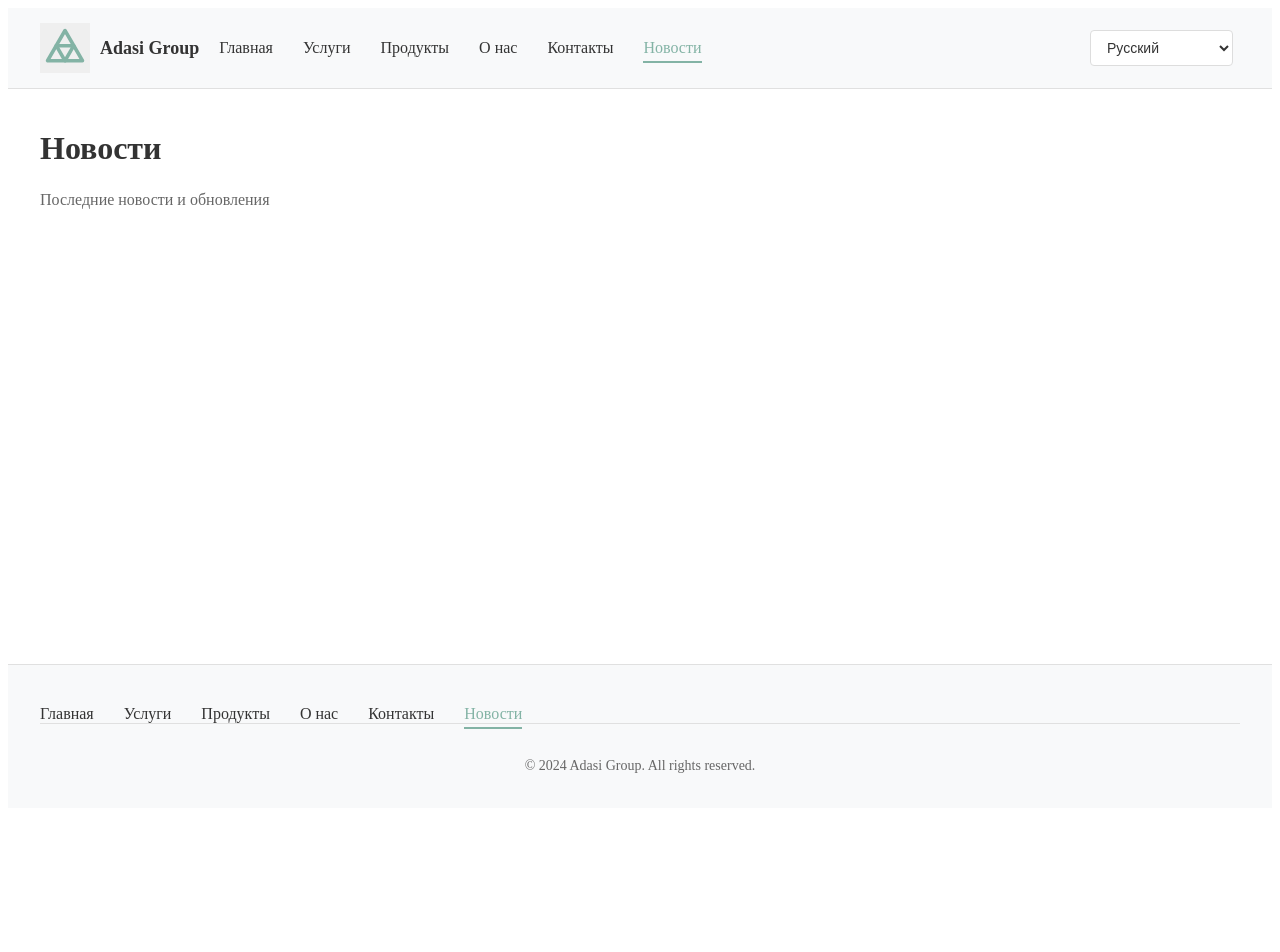
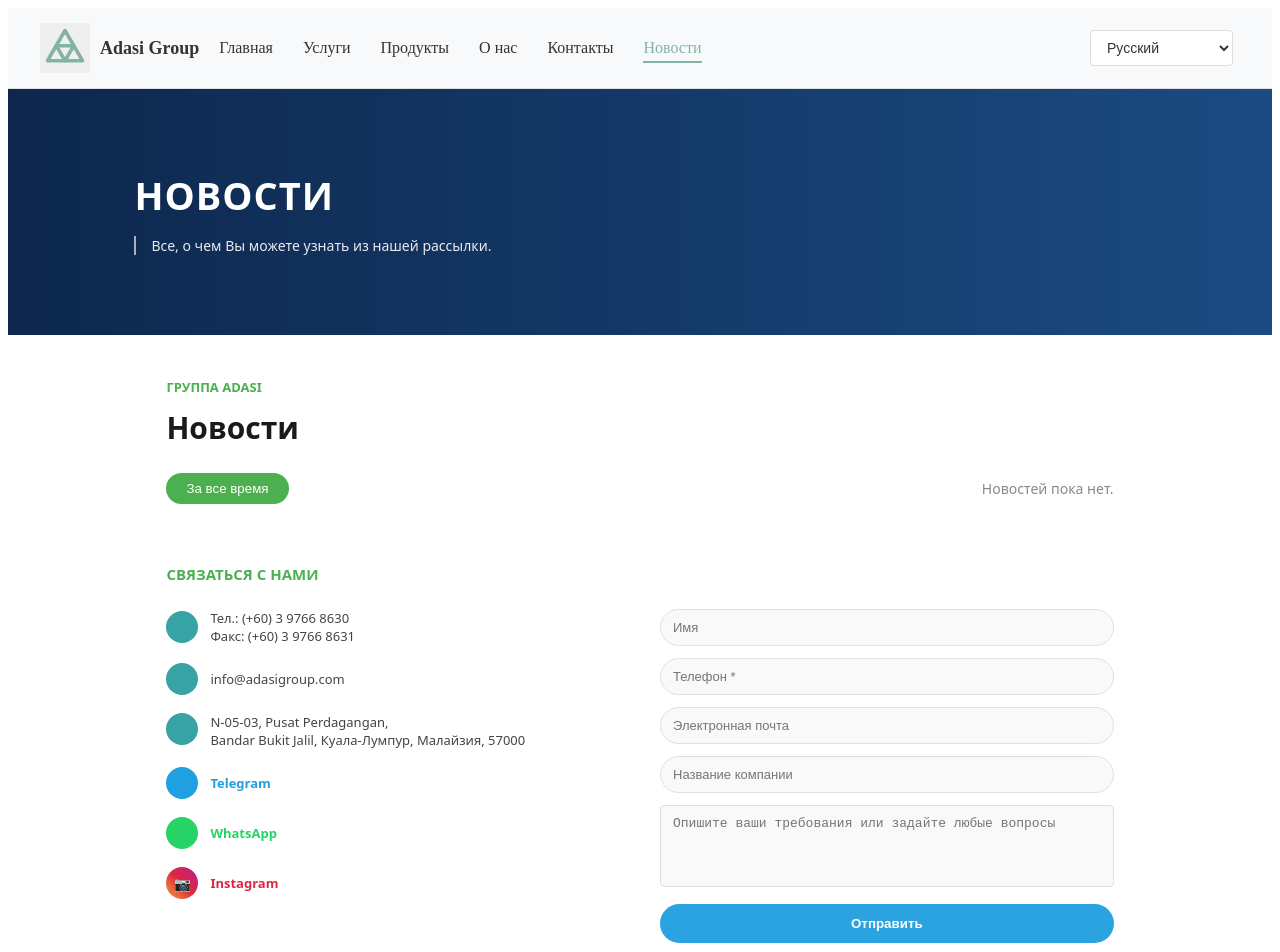
Before and after one commit to XPNCBS/ADASI-GROUP, a React (Vite) app: page /news in a window 1280 px wide. Shown: the top 952 px of the page. Before the commit the page ends 816 px from the top, so only its background shows below. Built offline with nearby package versions, Linux system fonts and the light colour scheme.

Commit message:
сделал прототип новостей

```diff
--- a/src/App.css
+++ b/src/App.css
@@ -7,7 +7,7 @@
 
 .main-content {
   flex: 1;
-  padding: 20px;
+
 }
 
 /* Header */
--- a/src/index.css
+++ b/src/index.css
@@ -0,0 +1,12 @@
+input {
+  border-radius: 50px !important;
+}
+
+button {
+  border-radius: 50px !important;
+}
+.my-btn {
+  border-radius: 50px !important;
+  background-color: #3b4249 !important;
+  transition: background-color 0.3s ease !important;
+}
--- a/src/pages/News.tsx
+++ b/src/pages/News.tsx
@@ -1,8 +1,188 @@
+import React, { useState } from 'react';
+
 export default function News() {
+  const [formData, setFormData] = useState({
+    name: '',
+    phone: '',
+    email: '',
+    company: '',
+    message: ''
+  });
+
+  // Состояние для ховера кнопки
+  const [isHovered, setIsHovered] = useState(false);
+
+  const handleSubmit = async (e: React.FormEvent) => {
+    e.preventDefault();
+    if (!formData.phone) {
+      alert('Пожалуйста, укажите телефон!');
+      return;
+    }
+    alert('Форма отправлена!');
+  };
+
   return (
-    <div className="page news-page">
-      <h1>Новости</h1>
-      <p>Последние новости и обновления</p>
+    <div style={{ width: '100%', fontFamily: 'system-ui, -apple-system, sans-serif', backgroundColor: '#fff' }}>
+
+      {/* 1. ВЕРХНЯЯ СЕКЦИЯ (СИНИЙ ФОН И ЗАГОЛОВОК) */}
+      <div style={{
+        background: 'linear-gradient(90deg, #0d274d 0%, #1b4b82 100%)',
+        color: '#ffffff',
+        width: '100%',
+        boxSizing: 'border-box',
+        padding: '80px 10%'
+      }}>
+        <h1 style={{ fontSize: '38px', fontWeight: 'bold', margin: '0 0 15px 0', letterSpacing: '1px' }}>
+          НОВОСТИ
+        </h1>
+        <div style={{ borderLeft: '2px solid rgba(255, 255, 255, 0.7)', paddingLeft: '15px', fontSize: '14px', opacity: 0.9 }}>
+          Все, о чем Вы можете узнать из нашей рассылки.
+        </div>
+      </div>
+
+      {/* 2. ОСНОВНОЙ КОНТЕНТ */}
+      <div style={{ padding: '40px 10%', maxWidth: '1200px', margin: '0 auto', boxSizing: 'border-box' }}>
+        <span style={{ color: '#4CAF50', fontWeight: 'bold', fontSize: '13px', textTransform: 'uppercase' }}>
+          ГРУППА ADASI
+        </span>
+
+        <h2 style={{ fontSize: '30px', margin: '10px 0 25px 0', color: '#1a1a1a', fontWeight: 'bold' }}>
+          Новости
+        </h2>
+
+        <div style={{ display: 'flex', justifyContent: 'space-between', alignItems: 'center', marginBottom: '60px' }}>
+          {/* Кнопка с ховером */}
+          <button
+            onMouseEnter={() => setIsHovered(true)}
+            onMouseLeave={() => setIsHovered(false)}
+            style={{
+              backgroundColor: isHovered ? '#666666' : '#4CAF50',
+              color: '#ffffff',
+              border: 'none',
+              padding: '8px 20px',
+              borderRadius: '4px',
+              cursor: 'pointer',
+              transition: 'background-color 0.2s ease'
+            }}
+          >
+            За все время
+          </button>
+          <span style={{ color: '#888', fontSize: '14px' }}>Новостей пока нет.</span>
+        </div>
+
+        {/* Форма и Контакты */}
+        <div>
+          <h3 style={{ color: '#4CAF50', fontSize: '15px', fontWeight: 'bold', textTransform: 'uppercase', marginBottom: '25px' }}>
+            СВЯЗАТЬСЯ С НАМИ
+          </h3>
+
+          <div style={{ display: 'grid', gridTemplateColumns: '1fr 1fr', gap: '40px', marginBottom: '60px' }}>
+
+            {/* Контакты и цветные иконки */}
+            <div style={{ display: 'flex', flexDirection: 'column', gap: '18px' }}>
+              <div style={contactRowStyle}>
+                <div style={{ ...iconCircleStyle, backgroundColor: '#38a3a5' }}></div>
+                <div style={{ fontSize: '13px', color: '#444' }}>
+                  <div>Тел.: (+60) 3 9766 8630</div>
+                  <div>Факс: (+60) 3 9766 8631</div>
+                </div>
+              </div>
+
+              <div style={contactRowStyle}>
+                <div style={{ ...iconCircleStyle, backgroundColor: '#38a3a5' }}></div>
+                <div style={{ fontSize: '13px', color: '#444' }}>info@adasigroup.com</div>
+              </div>
+
+              <div style={{ display: 'flex', alignItems: 'flex-start', gap: '12px' }}>
+                <div style={{ ...iconCircleStyle, backgroundColor: '#38a3a5' }}></div>
+                <div style={{ fontSize: '13px', color: '#444', lineHeight: '1.4' }}>
+                  N-05-03, Pusat Perdagangan,<br />
+                  Bandar Bukit Jalil, Куала-Лумпур, Малайзия, 57000
+                </div>
+              </div>
+
+              <div style={contactRowStyle}>
+                <div style={{ ...iconCircleStyle, backgroundColor: '#20a0e0' }}></div>
+                <a href="https://t.me/your_username" target="_blank" rel="noreferrer" style={{ color: '#20a0e0', textDecoration: 'none', fontSize: '13px', fontWeight: '600' }}>Telegram</a>
+              </div>
+
+              <div style={contactRowStyle}>
+                <div style={{ ...iconCircleStyle, backgroundColor: '#25D366' }}></div>
+                <a href="https://wa.me/60397668630" target="_blank" rel="noreferrer" style={{ color: '#25D366', textDecoration: 'none', fontSize: '13px', fontWeight: '600' }}>WhatsApp</a>
+              </div>
+
+              <div style={contactRowStyle}>
+                <div style={{ ...iconCircleStyle, background: 'linear-gradient(45deg, #f09433 0%, #e6683c 25%, #dc2743 50%, #cc2366 75%, #bc1888 100%)' }}>📷</div>
+                <a href="https://instagram.com/your_account" target="_blank" rel="noreferrer" style={{ color: '#dc2743', textDecoration: 'none', fontSize: '13px', fontWeight: '600' }}>Instagram</a>
+              </div>
+            </div>
+
+            {/* Форма */}
+            <form onSubmit={handleSubmit} style={{ display: 'flex', flexDirection: 'column', gap: '12px' }}>
+              <input type="text" placeholder="Имя" value={formData.name} onChange={(e) => setFormData({ ...formData, name: e.target.value })} style={inputStyle} />
+              <input type="tel" placeholder="Телефон *" required value={formData.phone} onChange={(e) => setFormData({ ...formData, phone: e.target.value })} style={inputStyle} />
+              <input type="email" placeholder="Электронная почта" value={formData.email} onChange={(e) => setFormData({ ...formData, email: e.target.value })} style={inputStyle} />
+              <input type="text" placeholder="Название компании" value={formData.company} onChange={(e) => setFormData({ ...formData, company: e.target.value })} style={inputStyle} />
+              <textarea placeholder="Опишите ваши требования или задайте любые вопросы" rows={4} value={formData.message} onChange={(e) => setFormData({ ...formData, message: e.target.value })} style={{ ...inputStyle, resize: 'none' }} />
+
+              <button type="submit" style={{ backgroundColor: '#2ba3e0', color: '#fff', border: 'none', padding: '12px', borderRadius: '4px', fontWeight: 'bold', cursor: 'pointer', marginTop: '5px' }}>
+                Отправить
+              </button>
+            </form>
+          </div>
+        </div>
+
+      </div>
+
+      {/* 3. ФУТЕР */}
+      <footer style={{ backgroundColor: '#f5f5f5', borderTop: '1px solid #e5e5e5', padding: '40px 10%', fontSize: '12px', color: '#666' }}>
+        <div style={{ display: 'grid', gridTemplateColumns: '1fr 1fr', gap: '40px' }}>
+          <div>
+            <div style={{ fontWeight: 'bold', color: '#333', marginBottom: '10px' }}>ПОДПИСАТЬСЯ НА НОВОСТИ</div>
+            <div style={{ display: 'flex', gap: '10px' }}>
+              <input type="email" placeholder="Введите свой Email" style={{ ...inputStyle, backgroundColor: '#fff', width: '220px' }} />
+              <button style={{ backgroundColor: '#010101', color: '#fff', border: 'none', padding: '0 20px', borderRadius: '4px', cursor: 'pointer', fontWeight: 'bold' }}>
+                Подписаться
+              </button>
+            </div>
+            <div style={{ marginTop: '20px', fontSize: '11px', color: '#999' }}>
+              АВТОРСКОЕ ПРАВО © 2024 ГРУППА ADASI
+            </div>
+          </div>
+
+          <div style={{ lineHeight: '1.8' }}>
+            <div>🏢 Компания: ADASI GROUP SDN BHD / Пн - Пт: 10:00 - 18:00 / info@adasigroup.com</div>
+            <div>📍 Адрес: N-05-03, Pusat Perdagangan, Bandar Bukit Jalil, Куала-Лумпур, Малайзия 57000</div>
+            <div>📞 Тел.: (+60) 3 9766 8630 / Факс: (+60) 3 9766 8631</div>
+          </div>
+        </div>
+      </footer>
+
     </div>
   );
 }
+
+const iconCircleStyle: React.CSSProperties = {
+  width: '32px',
+  height: '32px',
+  borderRadius: '50%',
+  color: '#fff',
+  display: 'flex',
+  alignItems: 'center',
+  justifyContent: 'center',
+  fontSize: '14px',
+  flexShrink: 0
+};
+
+const contactRowStyle: React.CSSProperties = { display: 'flex', alignItems: 'center', gap: '12px' };
+
+const inputStyle: React.CSSProperties = {
+  width: '100%',
+  padding: '10px 12px',
+  border: '1px solid #e0e0e0',
+  borderRadius: '4px',
+  backgroundColor: '#f9f9f9',
+  fontSize: '13px',
+  outline: 'none',
+  boxSizing: 'border-box'
+};
```
